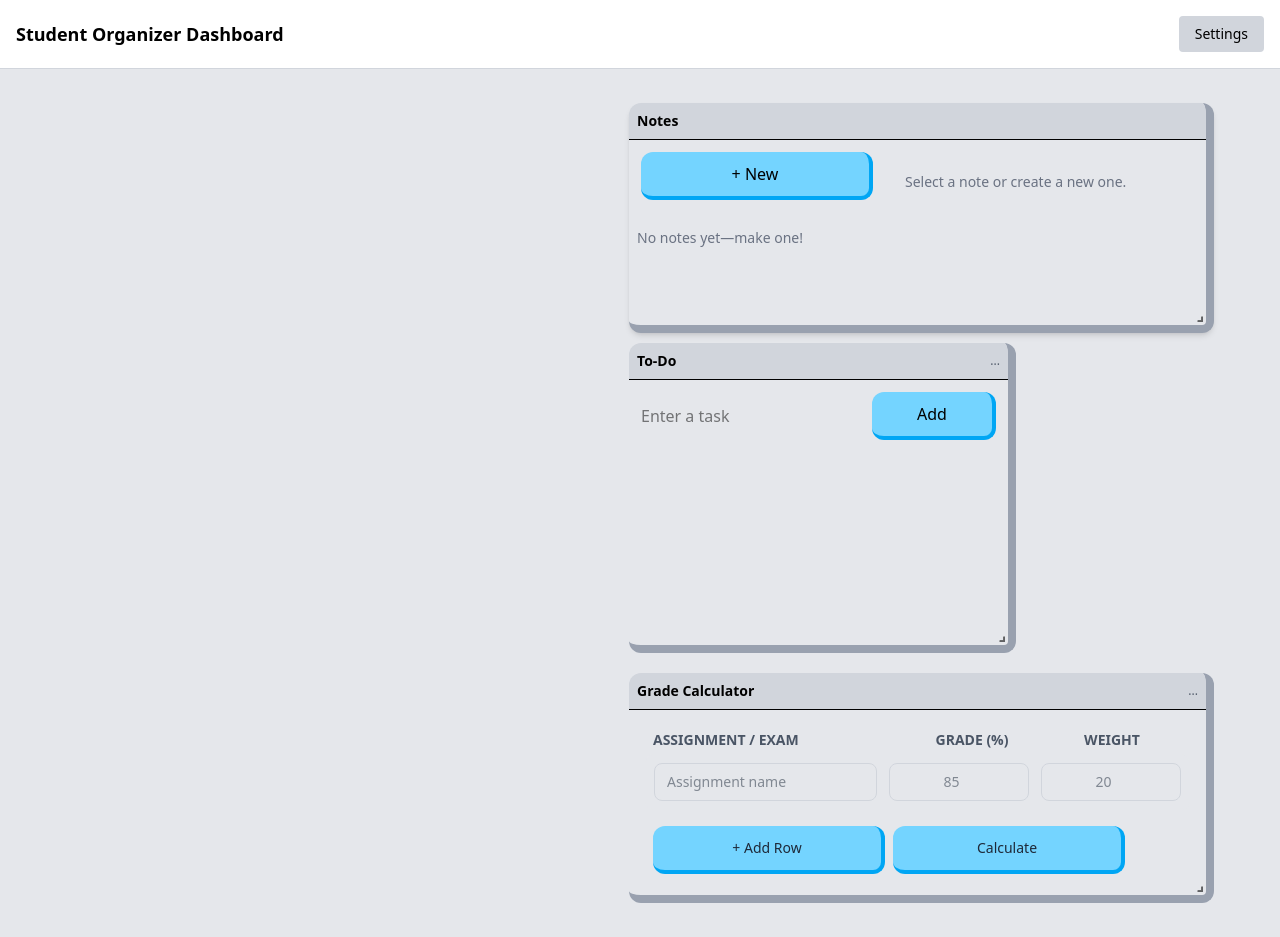
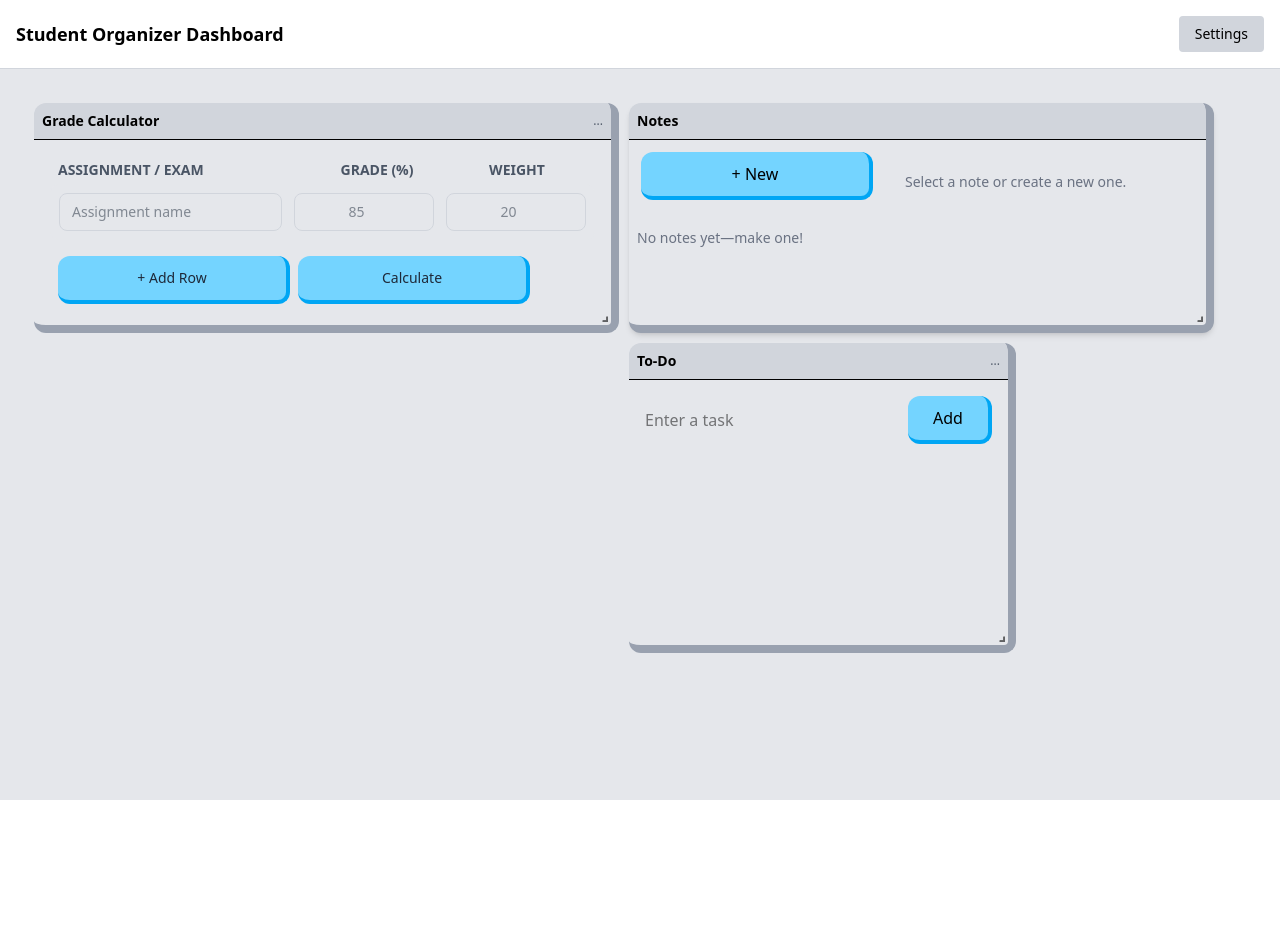
Before and after one commit to TKpen/-SE-WebDev, a React (Vite) app: page /dashboard in a window 1280 px wide. After the commit the page ends 800 px from the top, so only its background shows below. Built offline with nearby package versions, Linux system fonts and the light colour scheme.

Commit message:
Removed unnecessary Dashboard component (this is now a page)

```diff
--- a/src/components/Dashboard.jsx
+++ /dev/null
@@ -1,86 +0,0 @@
-import React from "react";
-import GridLayout from "react-grid-layout";
-import "react-grid-layout/css/styles.css";
-import "react-resizable/css/styles.css";
-import Notes from "./Notes";
-import ToDoList from "./Todo";
-import LinkList from "./LinkList";
-import GradeCal from "./GradeCal";
-
-const layout = [
-    {i: "calendar", x: 0, y: 0, w: 6, h: 6},
-    {i: "notes", x: 6, y: 0, w: 6, h: 6, minH: 4},
-    {i: "todo", x: 6, y: 6, w: 4, h: 8, minH: 3, minW: 3},
-]
-
-export default function Dashboard() {
-    return (
-        <div className="min-h-screen bg-gray-50 p-6">
-            <h1 className="mb-4 text-xl font-bold text-black">Student Organizer Dashboard</h1>
-
-            <GridLayout
-                className="layout"
-                layout={layout}
-                cols={12}
-                rowHeight={30}
-                width={1200}
-                draggableHandle=".module-drag-handle"
-            >
-                <div
-                    key="notes"
-                    className="module-box flex flex-col h-full"
-                    style={{height: "100%"}}
-                >
-                    <div className="drag-box module-drag-handle flex-none sticky top-0 z-10">
-                        <h2 className="text-sm font-semibold p-2">Notes</h2>
-                        <span className="text-xs text-gray-600 p-2">...</span>
-                    </div>
-                    <div className="flex-1 overflow-y-auto scrollbar-hide">
-                        <Notes />
-                    </div>
-                </div>
-
-                <div
-                    key="todo"
-                    className="module-box flex flex-col h-full"
-                    style={{height: "100%"}}
-                >
-                    <div className="drag-box module-drag-handle flex-none sticky top-0 z-10">
-                        <h2 className="text-sm font-semibold p-2">To-Do</h2>
-                        <span className="text-xs text-gray-600 p-2">...</span>
-                    </div>
-                    <div className="flex-1 overflow-y-auto scrollbar-hide">
-                        <ToDoList />
-                    </div>
-                </div>
-
-            </GridLayout>
-            <GridLayout
-                className="layout"
-                layout={layout}
-                cols={12}
-                rowHeight={30}
-                width={1200}
-                draggableHandle=".module-drag-handle"
-            >
-                <div
-                    key="notes"
-                    className="module-box flex flex-col h-full"
-                    style={{height: "100%"}}
-                >
-                    <div className="drag-box module-drag-handle flex-none sticky top-0 z-10">
-                        <h2 className="text-sm font-semibold p-2">Grade Calculator</h2>
-                        <span className="text-xs text-gray-600 p-2">...</span>
-                    </div>
-                    <div className="flex-1 overflow-y-auto scrollbar-hide">
-                        <GradeCal />
-                    </div>
-                </div>
-                <div key="calendar" className="rounded-xl bg-gray-200 text-black border-r-8 border-b-8 border-gray-400 p-4">
-                    <h2 className="font-semibold">Notes Module</h2>
-                    <p className="text-sm text-gray-500">Placeholder for notes</p>
-                </div>
-            </GridLayout>
-        </div>
-    )
-}
--- a/src/components/Modules.jsx
+++ b/src/components/Modules.jsx
@@ -9,7 +9,7 @@ import LinkList from "./LinkList";
 import ToDoList from "./Todo";
 
 const layout = [
-    {i: "calendar", x: 0, y: 0, w: 6, h: 6},
+    {i: "gradeCalc", x: 0, y: 0, w: 6, h: 6},
     {i: "notes", x: 6, y: 0, w: 6, h: 6, minH: 4},
     {i: "todo", x: 6, y: 6, w: 4, h: 8, minH: 3, minW: 3},
 ];
@@ -47,18 +47,8 @@ export default function Modules() {
                     </div>
                 </div>
 
-            </GridLayout>
-
-            <GridLayout
-                className="layout"
-                layout={layout}
-                cols={12}
-                rowHeight={30}
-                width={1200}
-                draggableHandle=".module-drag-handle"
-            >
                 <div
-                    key="notes"
+                    key="gradeCalc"
                     className="module-box flex flex-col h-full"
                     style={{height: "100%"}}
                 >
--- a/src/components/Todo.jsx
+++ b/src/components/Todo.jsx
@@ -55,15 +55,15 @@ function ToDoList(){
     return(
     <div className="w-full">
 
-        <div className='p-3 flex'>
+        <div className='flex'>
             <input
                 type="text"
                 placeholder="Enter a task"
-                className=''
+                className="m-4"
                 value={newTask}
                 onChange={handleInputChange}/>
             <button
-                className="blue-box mb-.5"
+                className="m-4 blue-box mb-.5"
                 onClick={addTask}>
                 Add
             </button>
@@ -73,6 +73,7 @@ function ToDoList(){
             {tasks.map((task, index) =>
                 <li key={index}>
                     <span className="text-gray-500">{task}</span>
+                        <div className='flex justify-end'>
                             <button
                                 className='p-1 cursor-pointer'
                                 onClick={() => moveTaskUp(index)}>
@@ -88,6 +89,7 @@ function ToDoList(){
                                 onClick={() => deleteTask(index)}>
                                 🗑
                             </button>
+                        </div>
                 </li>)}
         </ol>
     </div>
```
Lines whose indentation alone changed are shown as unchanged.
